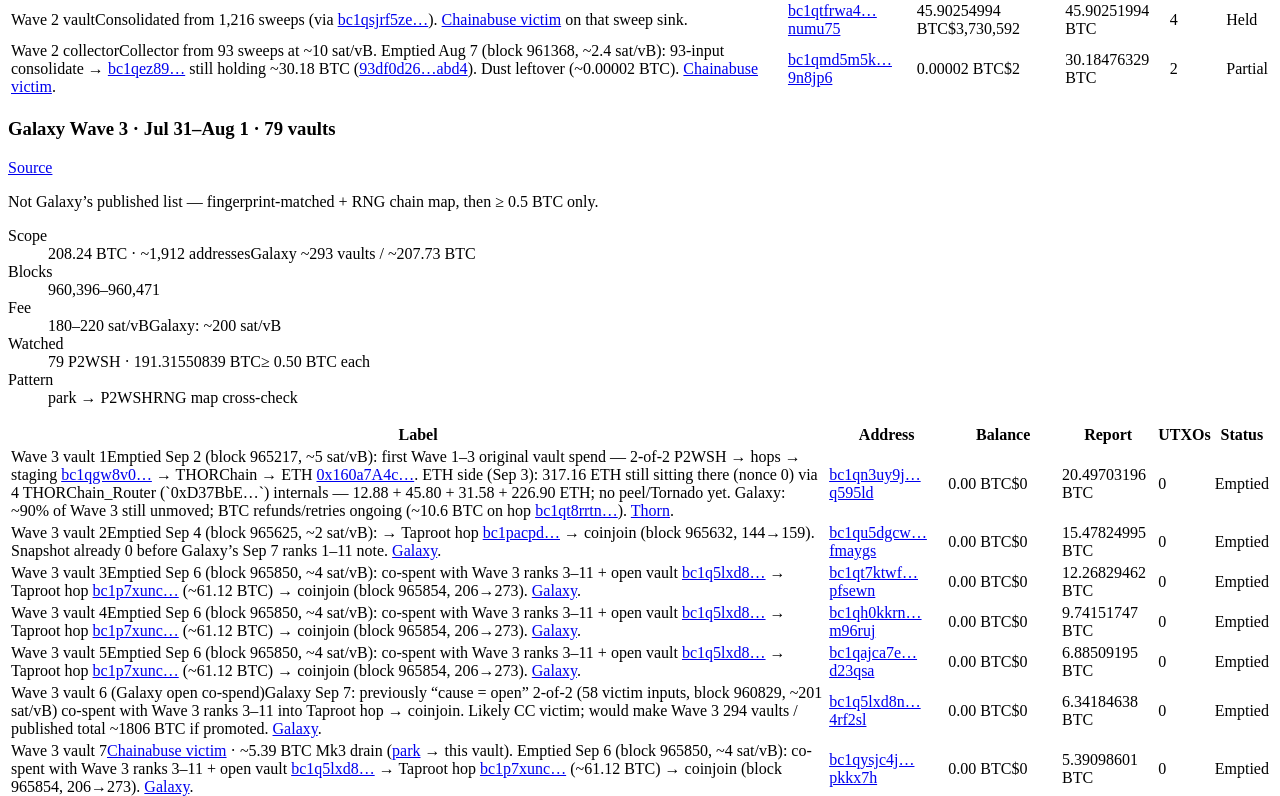
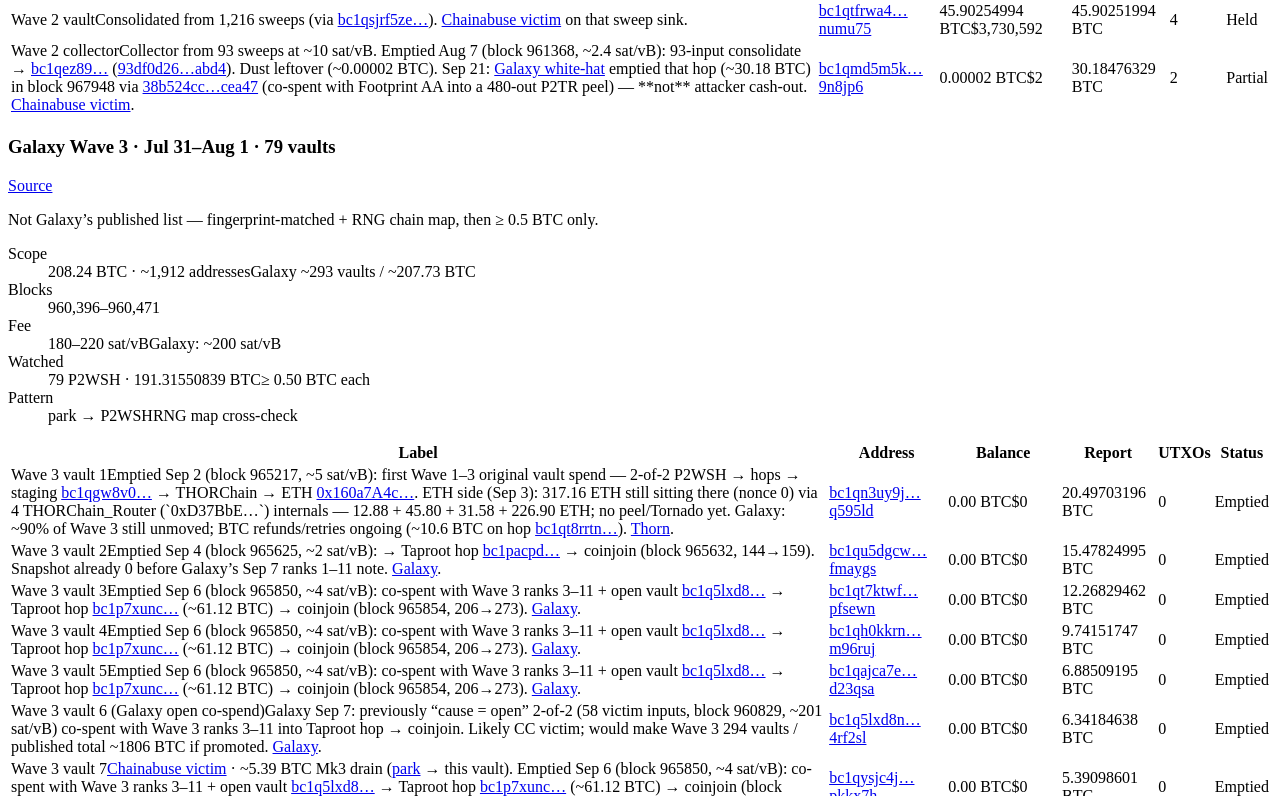
Before and after one commit to SamSamskies/coldcard-hack-tracker, a React (Vite) app: page / in a window 1280 px wide. Shown: the part 2124-2920 px from the top of the page. Built offline with nearby package versions, Linux system fonts and the light colour scheme; the HTML template or start-up script is replaced by a standard one.

Commit message:
chore: update cashout-labeling and coldcard-hack-research documentation with new references and clarify MCP usage

```diff
--- a/src/data/incident.ts
+++ b/src/data/incident.ts
@@ -28,6 +28,10 @@
  * laundering (≈1,467 / ≈322 of the Aug 24 1,789.28 headline). Co-spent open
  * vault may push Wave 3 to 294 vaults / published total ~1,806 BTC if promoted
  * — not folded into highConfidence yet.
+ *
+ * Sep 21 ([Galaxy](https://x.com/glxyresearch/status/2102044678254215653)):
+ * white-hat peel emptied Wave 2 hop bc1qez89… (~30.18) plus Footprint AA parks
+ * (40.713236 BTC attributed / block 967948) — not a totals or attack-wave update.
  *
  * Aug 24 update ([Thorn](https://x.com/intangiblecoins/status/2091852664388600079);
  * Galaxy Research chart as of Aug 23): established losses 1,789.28 BTC /
@@ -119,6 +123,8 @@
   aug24UpdateUrl: 'https://x.com/intangiblecoins/status/2091852664388600079',
   /** Wave 3 ranks 1–11 cash-out / ~82% unmoved / open vault → ~1806 (Sep 7). */
   sep7UpdateUrl: 'https://x.com/glxyresearch/status/2096785347929608296',
+  /** White-hat Footprint AA + Wave 2 hop peel; not a totals update (Sep 21). */
+  sep21WhiteHatUrl: 'https://x.com/glxyresearch/status/2102044678254215653',
 } as const;
 
 /**
@@ -416,6 +422,11 @@
 /** Primary public writeups for the sweep and the firmware issue. */
 export const SOURCES = [
   {
+    label: 'Galaxy Research · white-hat move · Footprint AA + Wave 2 hop',
+    note: 'Sep 21: [Galaxy](https://x.com/glxyresearch/status/2102044678254215653) flags a **white-hat** movement of **40.713236 BTC** (~$3.31M) in block **967948** — hits Coldcard Hacker (Footprint AA) and Coldcard Hacker (Wave 2 second hop); 11 attributed addresses. On-chain: [38b524cc…cea47](txid:38b524ccb8ca260ec705ab980982144857c477658fa39591870ee8cb09bcea47) (~2 sat/vB) co-spends ~52.37 BTC / 19 P2WPKH inputs into a 480-out mostly-P2TR peel; Galaxy’s exact 40.713236 is an 11-addr subset that includes Wave 2 hop [bc1qez89…](address:bc1qez89sph5tgghmf36u79hq62h8n2xqqka05dt6n) (~30.18 BTC, emptied) plus Footprint AA parks (e.g. [bc1q0hv8…](address:bc1q0hv8fw6q6k4e93cfl70f2wnhd7wmv35jvezktq), [bc1q6d5mar…](address:bc1q6d5marulp5jrjdl3q29lghf6qa54lx65lgqev4); AA funding ~960792–960907). Co-spent extras (e.g. [bc1qey7x58…](address:bc1qey7x58shha8375jwt2348jn3hepss8t5urwyhr) ~10.4 BTC) not in Galaxy’s 11. **Not attacker cash-out / not stolen holdings** — same class as DART Wyoming-trust rescues; do not add peel sinks to core/Wave 3. No new attack-wave or totals headline.',
+    url: 'https://x.com/glxyresearch/status/2102044678254215653',
+  },
+  {
     label: 'Nick Bax / DART · white-hat rescue to Wyoming trust',
     note: 'Sep 9: [@bax1337](https://x.com/bax1337/status/2097715822600900839) (SEAL) publicly confirms end-of-July involvement in rescuing ~50 BTC that were about to be stolen via the Coldcard entropy flaw; funds held by a Wyoming trust for return to rightful owners. Follow-up links [@D_A_R_TRescue](https://x.com/D_A_R_TRescue/status/2097395962826137919) and the [DART writeup](https://assetrecovery.io/blog/coldcard-entropy-recovery.html): as of Aug 17 ledger, just over 50 BTC secured with independent white hats into the Crypto Recovery Trust (Wyoming statutory trust; Steptoe counsel) — segregated custody, ownership verification, sanctions/source screening, then lawful return. Addresses / methods withheld while work continues; additional exposed assets still under review. Claims: [assetrecovery.io](https://assetrecovery.io/) → Submit Claim with a public wallet address only (never seeds/keys). **Not stolen holdings** — do not add trust wallets to core/Wave 3 totals; distinct from owner self-sweeps in LLFOURN’s ~499 BTC “recovered by owners” band.',
     url: 'https://assetrecovery.io/blog/coldcard-entropy-recovery.html',
@@ -678,7 +689,7 @@
     label: 'Wave 2 collector',
     reportBtc: 30.18476329,
     clusterId: 'galaxy-july31',
-    note: 'Collector from 93 sweeps at ~10 sat/vB. Emptied Aug 7 (block 961368, ~2.4 sat/vB): 93-input consolidate → [bc1qez89…](address:bc1qez89sph5tgghmf36u79hq62h8n2xqqka05dt6n) still holding ~30.18 BTC ([93df0d26…abd4](txid:93df0d26e08ce950643f8cd03fd845c3d5697ba6021ec18874ee8e531f4eabd4)). Dust leftover (~0.00002 BTC). [Chainabuse victim](https://chainabuse.com/report/d4c95fab-ed8e-4749-ae81-9d42bfdab1cb).',
+    note: 'Collector from 93 sweeps at ~10 sat/vB. Emptied Aug 7 (block 961368, ~2.4 sat/vB): 93-input consolidate → [bc1qez89…](address:bc1qez89sph5tgghmf36u79hq62h8n2xqqka05dt6n) ([93df0d26…abd4](txid:93df0d26e08ce950643f8cd03fd845c3d5697ba6021ec18874ee8e531f4eabd4)). Dust leftover (~0.00002 BTC). Sep 21: [Galaxy white-hat](https://x.com/glxyresearch/status/2102044678254215653) emptied that hop (~30.18 BTC) in block 967948 via [38b524cc…cea47](txid:38b524ccb8ca260ec705ab980982144857c477658fa39591870ee8cb09bcea47) (co-spent with Footprint AA into a 480-out P2TR peel) — **not** attacker cash-out. [Chainabuse victim](https://chainabuse.com/report/d4c95fab-ed8e-4749-ae81-9d42bfdab1cb).',
   },
   {
     address: 'bc1q7rmsw0ra7zrphe66wwa9960ffm69cp8dlrrcgf',
```
Also changed, not shown: .cursor/skills/cashout-labeling/SKILL.md, .cursor/skills/coldcard-hack-research/SKILL.md, .cursor/skills/coldcard-hack-research/reference.md, .cursor/skills/new-wave-scan/SKILL.md.
